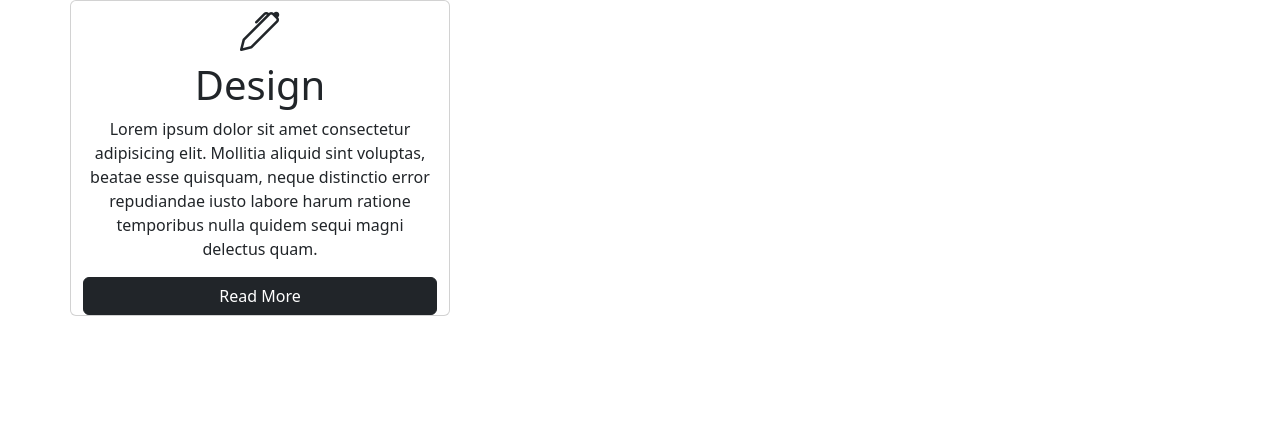
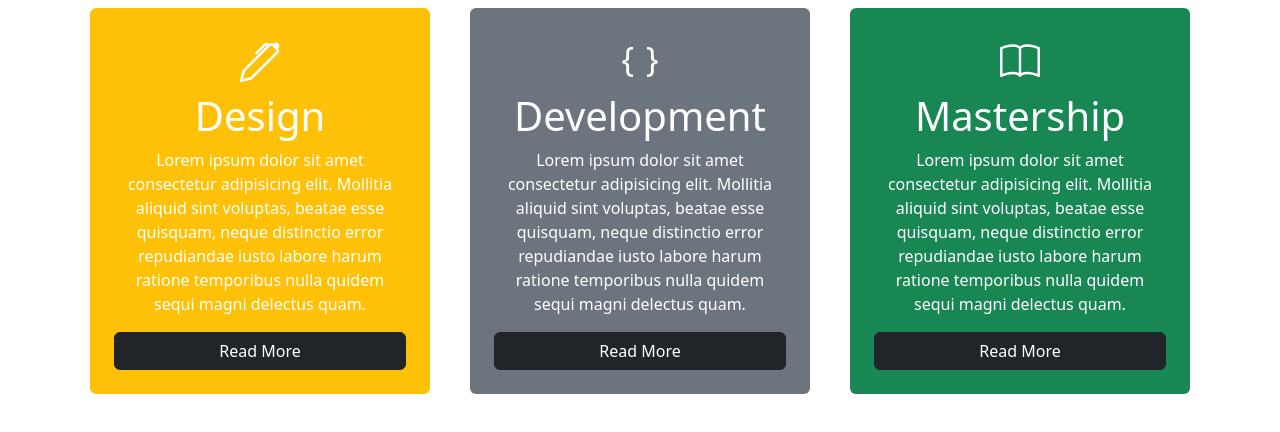
Before and after one commit to Teska0075/leap_lessons, a plain HTML site: page bootstrap/grid_cards/index.html in a window 1280 px wide. Drawn offline with nearby package versions, Linux system fonts and the light colour scheme.

Commit message:
advanced bootstrap

```diff
--- a/bootstrap/grid_cards/index.html
+++ b/bootstrap/grid_cards/index.html
@@ -10,12 +10,30 @@
 </head>
 <body>
     <div class="container">
-        <div class="row text-center">
-            <div class="card col-4">
-                <i class="bi bi-pen fs-1"></i>
-                <h1>Design</h1>
-                <p>Lorem ipsum dolor sit amet consectetur adipisicing elit. Mollitia aliquid sint voluptas, beatae esse quisquam, neque distinctio error repudiandae iusto labore harum ratione temporibus nulla quidem sequi magni delectus quam.</p>
-                <a class="btn btn-dark">Read More</a>
+        <div class="row text-center text-white ">
+            <div class="col-md-12 col-lg-4">
+                <div class="card  border-0 bg-warning p-4 m-2">
+                    <i class="bi bi-pen fs-1"></i>
+                    <h1>Design</h1>
+                    <p>Lorem ipsum dolor sit amet consectetur adipisicing elit. Mollitia aliquid sint voluptas, beatae esse quisquam, neque distinctio error repudiandae iusto labore harum ratione temporibus nulla quidem sequi magni delectus quam.</p>
+                    <button type="button" class="btn btn-dark">Read More</button>
+                </div>
+            </div>
+            <div class="col-md-12 col-lg-4 ">
+                <div class="card border-0 bg-secondary p-4 m-2">
+                    <i class="bi bi-braces fs-1"></i>
+                    <h1>Development</h1>
+                    <p>Lorem ipsum dolor sit amet consectetur adipisicing elit. Mollitia aliquid sint voluptas, beatae esse quisquam, neque distinctio error repudiandae iusto labore harum ratione temporibus nulla quidem sequi magni delectus quam.</p>
+                    <a class="btn btn-dark">Read More</a>
+                </div>
+            </div>
+            <div class="col-md-12 col-lg-4">
+                <div class="card border-0 bg-success p-4 m-2">
+                    <i class="bi bi-book fs-1"></i>
+                    <h1>Mastership</h1>
+                    <p>Lorem ipsum dolor sit amet consectetur adipisicing elit. Mollitia aliquid sint voluptas, beatae esse quisquam, neque distinctio error repudiandae iusto labore harum ratione temporibus nulla quidem sequi magni delectus quam.</p>
+                    <a class="btn btn-dark">Read More</a>
+                </div>
             </div>
         </div>
     </div>
```
Also changed, not shown: bootstrap/advanced-bs/advanced_bs.html (added, +13 -0 lines), bootstrap/sign_in/index.html (added, +27 -0 lines), 2 other files.
